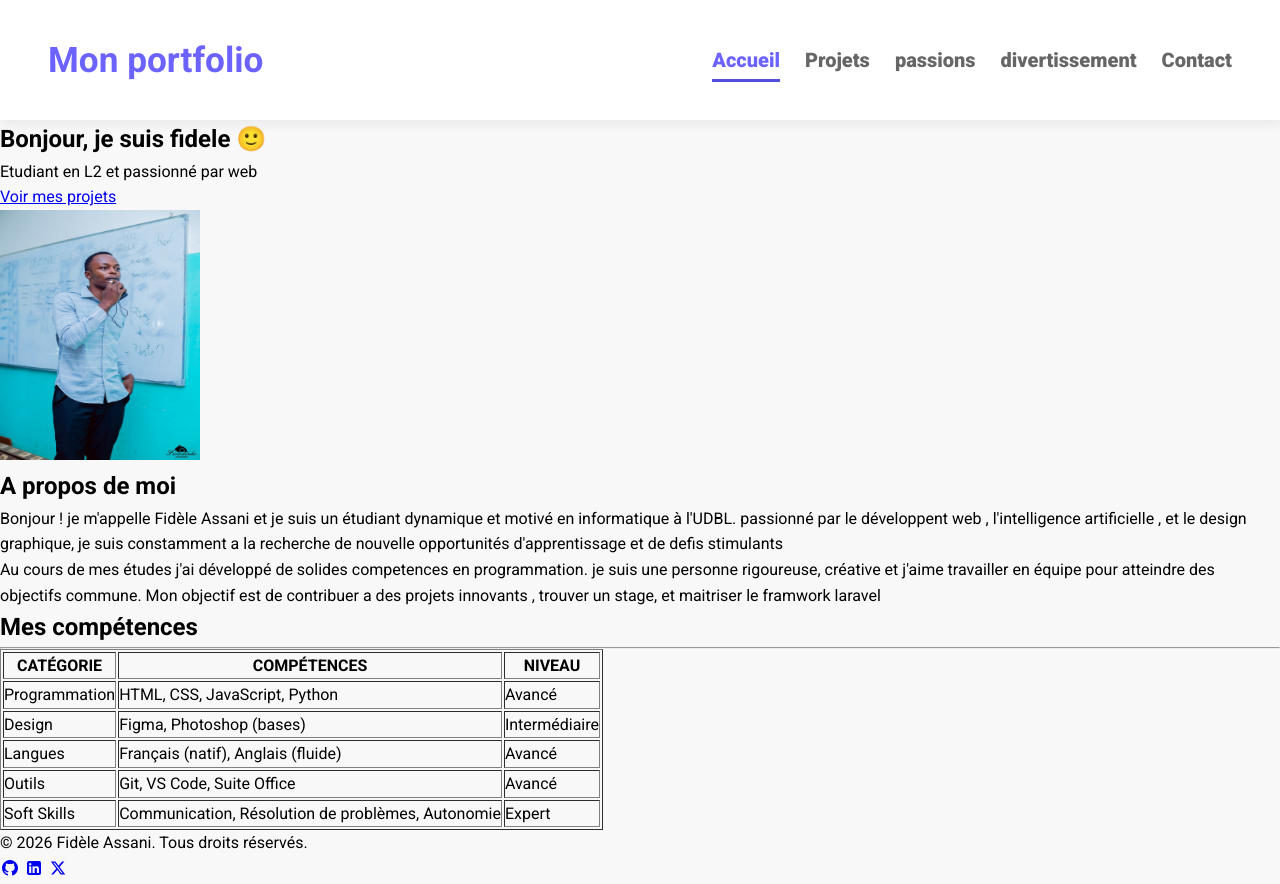
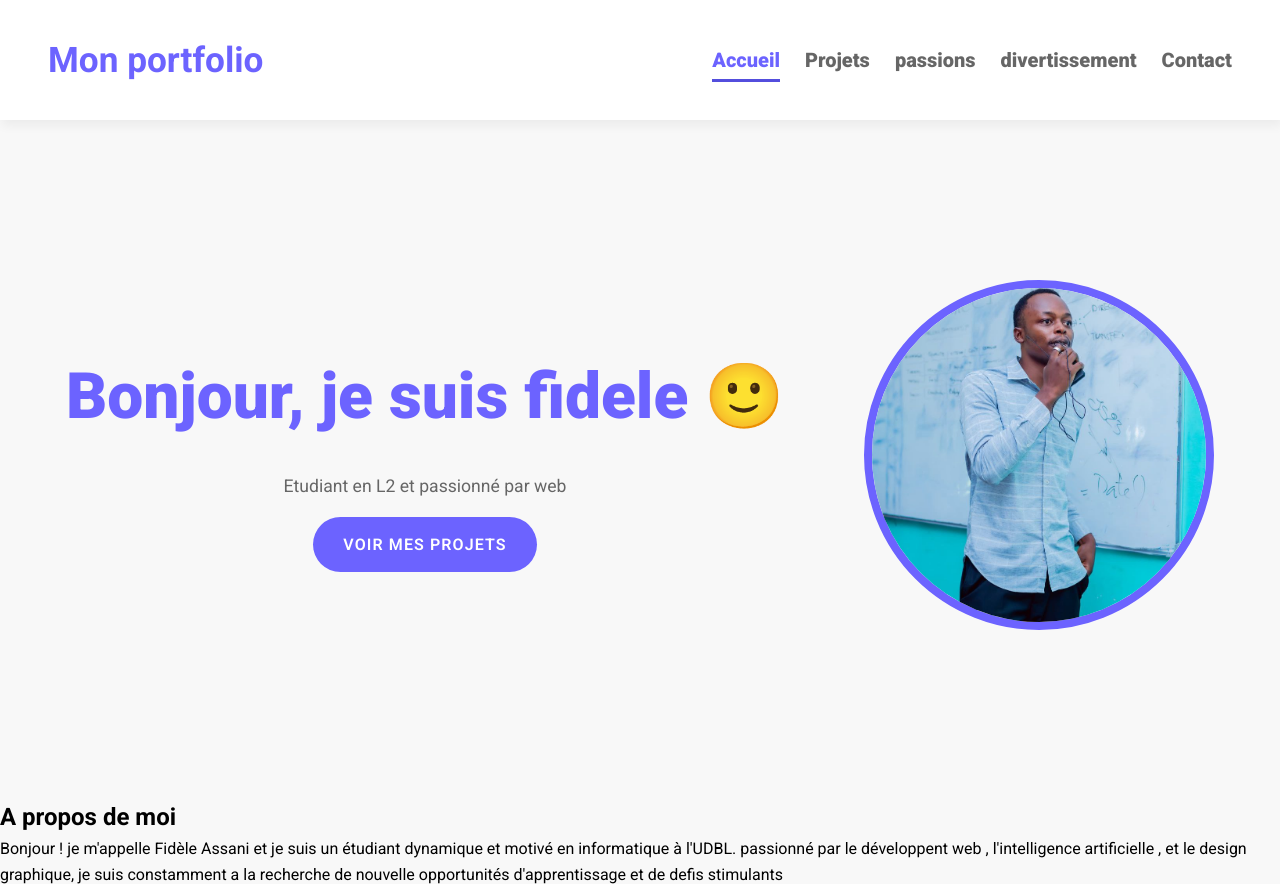
Before and after one commit to fidelefdk001/Mon-portfolio-2026, a plain HTML site: page index.html in a window 1280 px wide. Shown: the top 884 px of the page. Drawn offline with Linux system fonts and the light colour scheme.

Commit message:
stylisation de la section hero

```diff
--- a/css/styles.css
+++ b/css/styles.css
@@ -67,7 +67,51 @@
 a.active::after{
     width: 100%;
 }
+.hero{
+    display: flex;
+    justify-content: center;
+    align-items: center;
+    gap: 5rem;
+    text-align: center;
+    margin: 10rem 1rem;
 
+}
+.hero img{
+    width: 350px;
+    height: 350px;
+    border-radius: 50%;
+    object-fit: cover ;
+    border: 8px solid var(--violet-doux);
+
+}
+
+.hero h1{
+    font-size: 4rem;
+    color: var(--violet-doux);
+    font-weight: 900;
+    margin-bottom: 1.5rem;
+}
+.hero a{
+    display: inline-block;
+    padding: 15px 30px;
+    background-color: var(--violet-doux);
+    color: white;
+    text-decoration: none;
+    border-radius: 50px;
+    text-transform: uppercase;
+    letter-spacing: 1.1px;
+    font-weight: 600;
+    margin-top: 1rem;
+    transition: background-color 0.3s ease, transform 0.2s ease;
+}
+.hero a:hover{
+    background-color: var(--violet-fonce);
+    transform: translateY(-4px);
+}
+.hero p{
+    font-size: 1.1rem;
+    color: var(--gris-fonce);
+}
 body{
     background-color: var(--gris-tres-clair);
     font-family: Roboto, sans-serif;
--- a/index.html
+++ b/index.html
@@ -31,17 +31,19 @@
 
     </header>
     <main>
-        <section>
+        <section class="hero">
 
             <div>
                 <h1>Bonjour, je suis fidele 🙂</h1>
                 <p> Etudiant en L2 et passionné par web </p>
-                <a href="#">Voir mes projets</a>
+                <a href="projets.html">Voir mes projets</a>
             </div>
+
 
             <div>
                 <img src="img/photodeprofil.jpg" alt="Photo de profil"  width="200" height="250" >
             </div>
+        </section>
 
             <div>
                 <h2> A propos de moi </h2>
@@ -49,9 +51,11 @@
                 <p>Au cours de mes études j'ai développé de solides competences en programmation. je suis une personne rigoureuse, créative et j'aime travailler en équipe pour atteindre des objectifs commune. Mon objectif est de contribuer a des projets innovants , trouver un stage, et maitriser le framwork laravel</p>
             </div>
 
+
             <div>
                 <h2>Mes compétences</h2>
                 <table border="">
+
 
                     <thead>
                         <tr>
```
